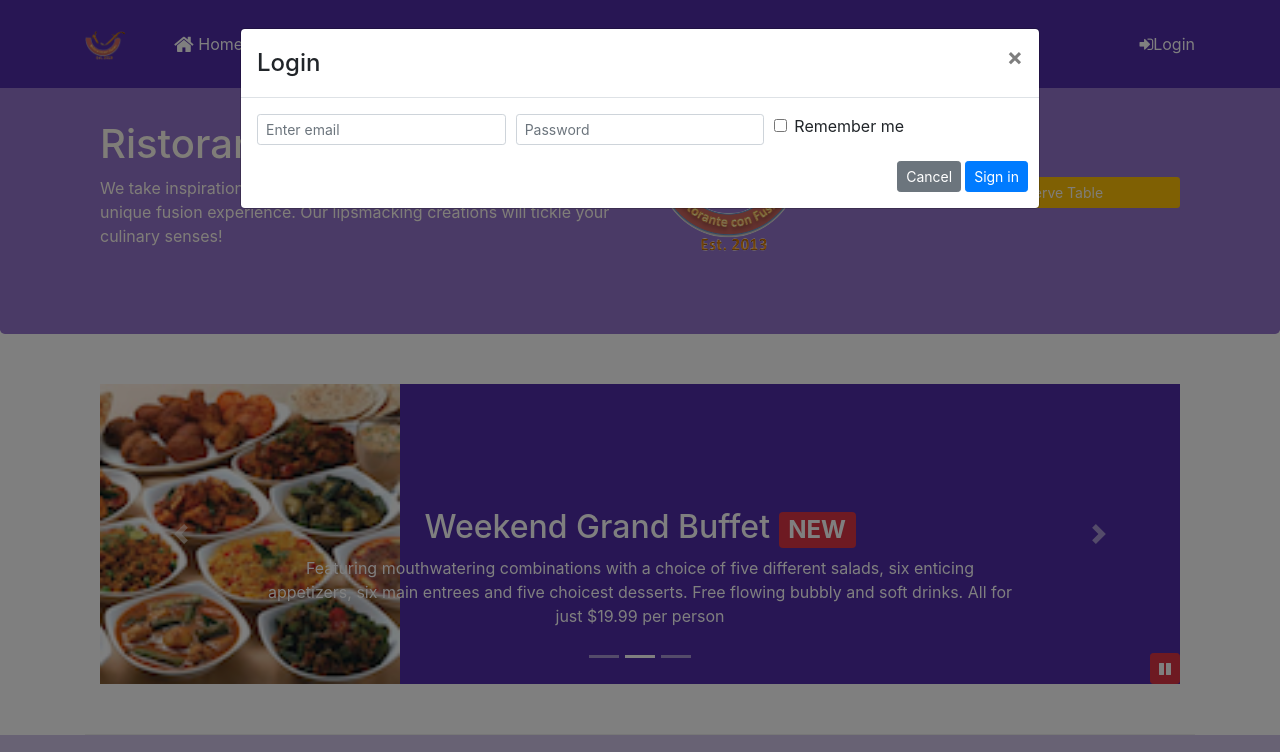
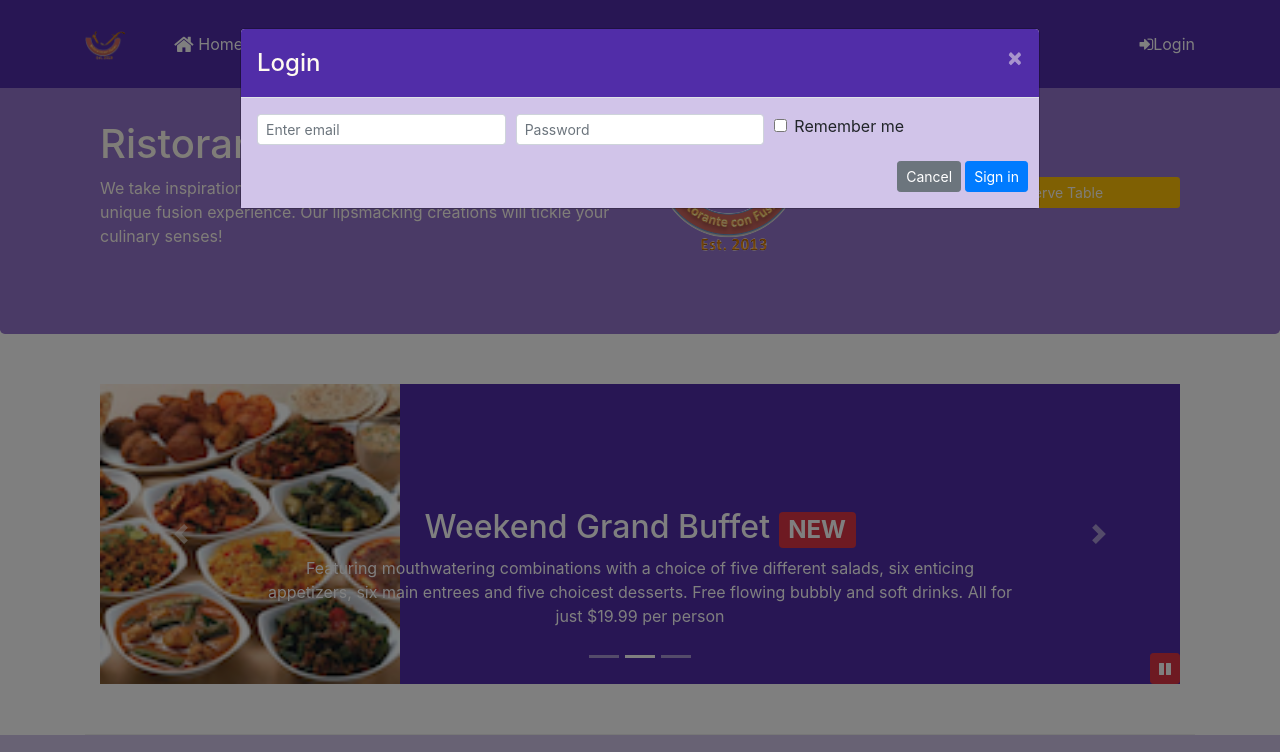
Before and after one commit to Ram-Avtar/Restaurant_website, a website: page index.html in a window 1280 px wide. Both pictures are taken after a click on the link "Login". Shown: the top 752 px of the page. Drawn offline with nearby package versions, Linux system fonts and the light colour scheme.

Commit message:
complited

```diff
--- a/css/style.scss
+++ b/css/style.scss
@@ -56,6 +56,18 @@ body{
     padding: 10px;
 }
 
+.modal-header {
+	background:$background-dark;
+	color:floralwhite;
+
+	button {
+		color:floralwhite;
+	}
+}
+.modal-body {
+	background:$background-pale;
+}
+
 
 .carousel {
     background:$background-dark;
--- a/index.html
+++ b/index.html
@@ -34,8 +34,13 @@
                     <li class="nav-item"> <a href="./contactus.html" class="nav-link"><span class="fa fa-address-card fa-lg"></span>  Contact</a></li>
 
                 </ul>
+
+
+
+
+
                 <span class="navbar-text">
-                  <a data-toggle="modal" data-target="#loginModal">
+                  <a id="loginLink">
                     <span class="fa fa-sign-in"></span>Login
                   </a>
                 </span>
@@ -161,7 +166,7 @@
                   <img src="img/logo.png" class="img-fluid">
                 </div>
                 <div class="col-12 col-sm align-self-center">
-                  <a class="btn btn-block bg-warning btn-sm" data-toggle="modal" data-target="#reserve"  role="button">Reserve Table</a>
+                  <a class="btn btn-block bg-warning btn-sm" id="reserveLink" role="button">Reserve Table</a>
                 </div>
             </div>
         </div>
@@ -283,6 +288,13 @@
                 $('#carouselButton').children('span').addClass('fa-pause');
             }
           });
+          $('#loginLink').click(function(){
+              $('#loginModal').modal('show')
+          });
+
+          $('#reserveLink').click(function(){
+              $('#reserve').modal('show')
+          });
 
 
         })
```
Also changed, not shown: css/style.css.
